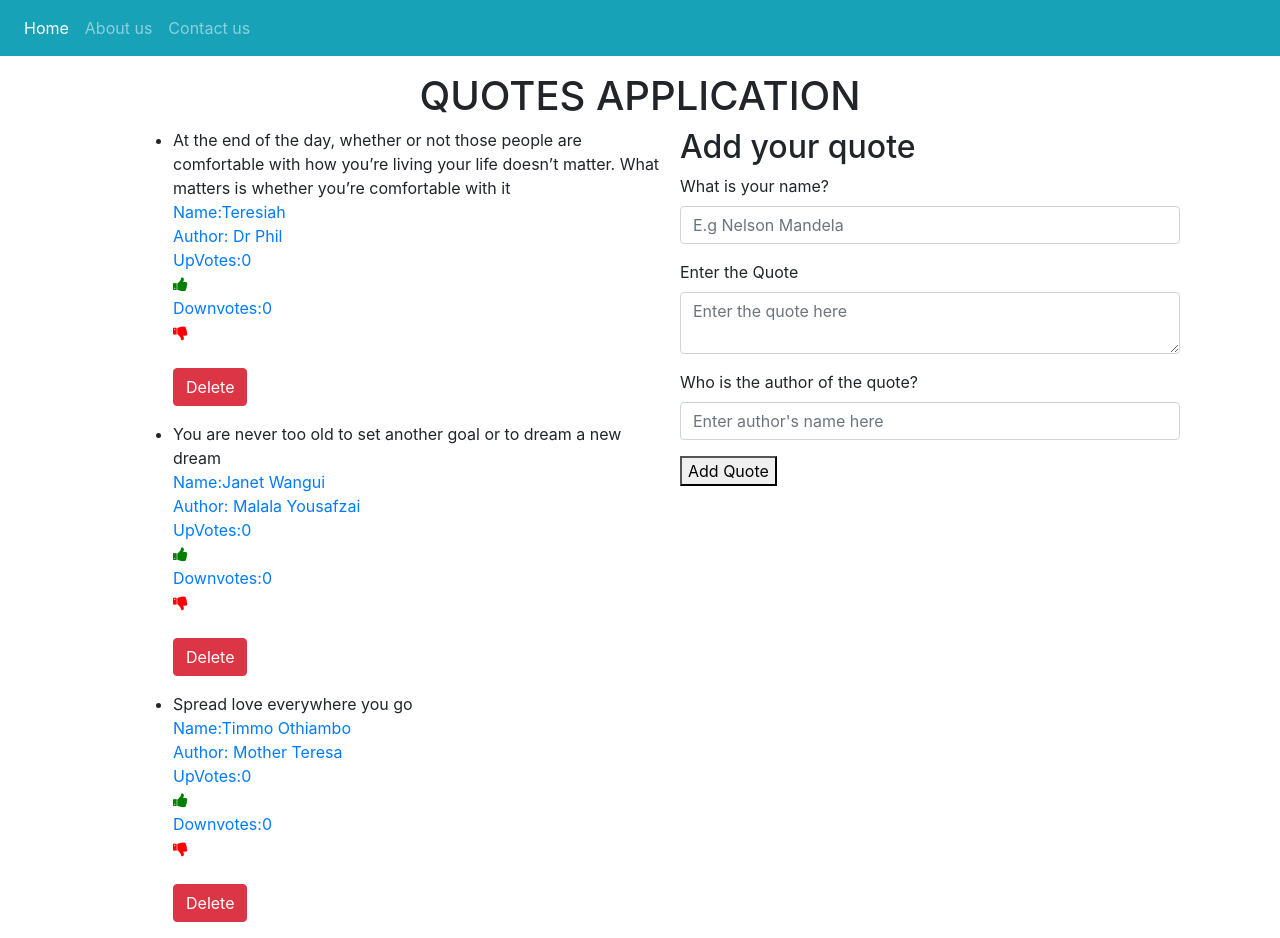
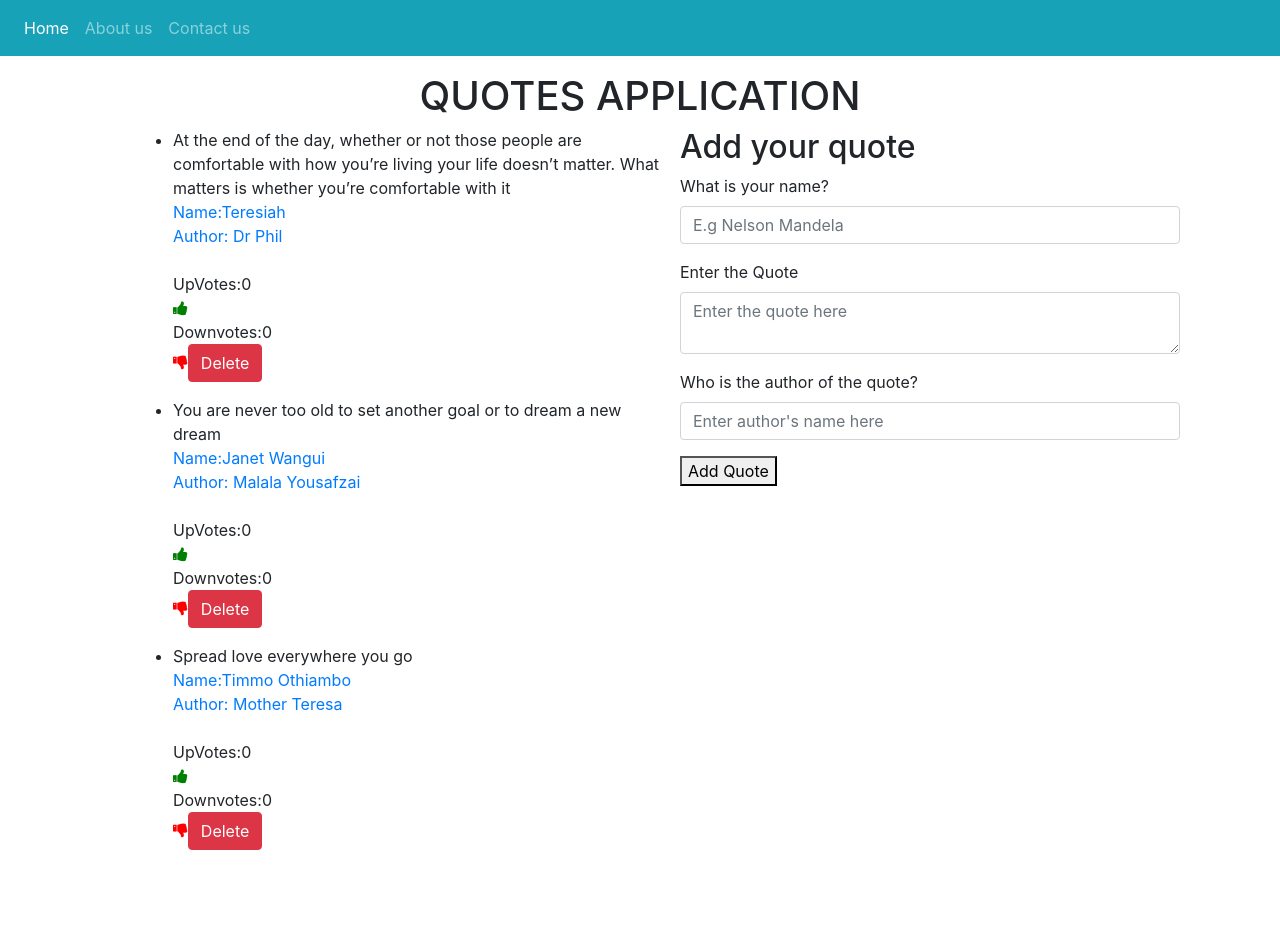
Before and after one commit to Teresiah-cpu/angular-quote-application, an Angular app: page / in a window 1280 px wide. After the commit the page ends 866 px from the top, so only its background shows below. Built offline with nearby package versions, Linux system fonts and the light colour scheme.

Commit message:
add functionality to delete button

```diff
--- a/src/app/quotes/quotes.component.html
+++ b/src/app/quotes/quotes.component.html
@@ -1,7 +1,7 @@
 <!-- <h2>Quotes</h2> -->
 <div class="qtform ml-5">
     <div>
-        <ul *ngFor='let quote of quotes'>
+        <ul *ngFor='let quote of quotes;let i=index'>
             <div *ngIf="quote.upvotes ==highest && quote.upvotes>0;then highlight else empty"></div>
             <ng-template #highlight>
                 <li appHighlight>{{quote.quote}} <br>
@@ -20,10 +20,12 @@
                     <span class="text-primary"> Name:{{quote.name}}</span> <br>
                     <span class="text-primary"> Author: {{quote.author}}</span> <br>
 
-                    <span class="text-primary"> <app-votes></app-votes> </span><br>
-                    <button type="button" class="btn btn-danger">Delete</button>
+                    <span class="text-primary"> </span><br>
+
 
                 </li>
+
+                <app-votes (isComplete)="deleteQuote($event,i)" ></app-votes>
             </ng-template>
 
 
--- a/src/app/quotes/quotes.component.ts
+++ b/src/app/quotes/quotes.component.ts
@@ -1,4 +1,4 @@
-import { Component, OnInit } from '@angular/core';
+import { Component, OnInit,Output,EventEmitter,Input } from '@angular/core';
 // import { Quote } from '@angular/compiler';
 import { Quote } from '../quote';
 
@@ -21,6 +21,16 @@ export class QuotesComponent implements OnInit {
     this.quotes.push(quotes)
 
   }
+  deleteQuote(isComplete:boolean, index:number){
+    if (isComplete) {
+      let toDelete = confirm("Are you sure you want to delete this Quote?")
+
+      if (toDelete){
+        this.quotes.splice(index,1)
+      }
+    }
+  }
+
   arr:number[] = this.quotes.map(quote=>quote.upvotes)
   highest = Math.max(...this.arr)
   constructor() { }
--- a/src/app/votes/votes.component.html
+++ b/src/app/votes/votes.component.html
@@ -14,6 +14,6 @@
         </div>
 
         <i class="fa fa-thumbs-down"  id="thumbsdown" aria-hidden="true" (click)="downVotesClick()"></i>
-
+        <button class="btn btn-danger" (click)="deleteQuote(true)">Delete</button>
     </div>
 </div>
--- a/src/app/votes/votes.component.ts
+++ b/src/app/votes/votes.component.ts
@@ -1,4 +1,5 @@
-import { Component, OnInit } from '@angular/core';
+import { Component, Input,Output,EventEmitter, OnInit } from '@angular/core';
+import { Quote } from '../quote';
 
 @Component({
   selector: 'app-votes',
@@ -15,6 +16,11 @@ export class VotesComponent implements OnInit {
   downVotesClick(){
     this.downvotes ++;
   }
+    @Input() quote!: Quote;
+  @Output() isComplete = new EventEmitter<boolean>();
+  deleteQuote(complete: boolean) {
+    this.isComplete.emit(complete);
+  }
 
   constructor() { }
 
```
